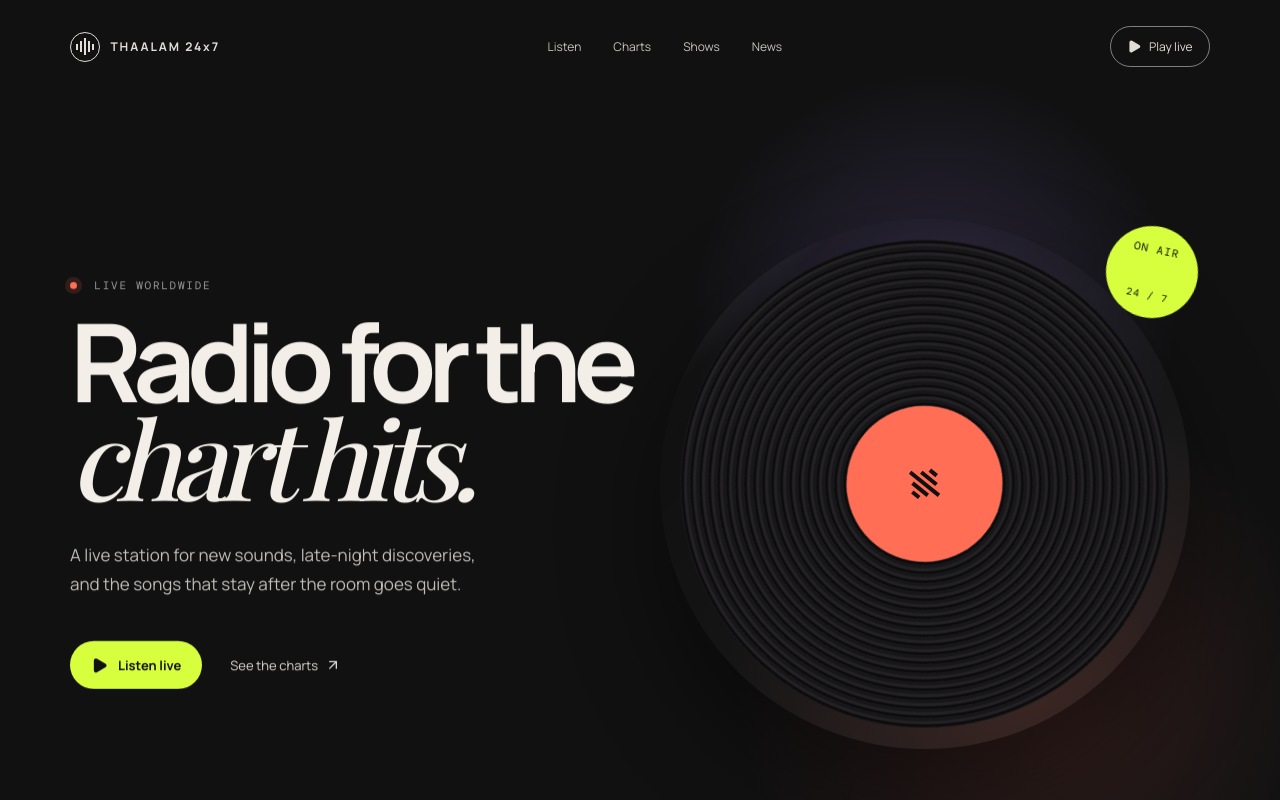
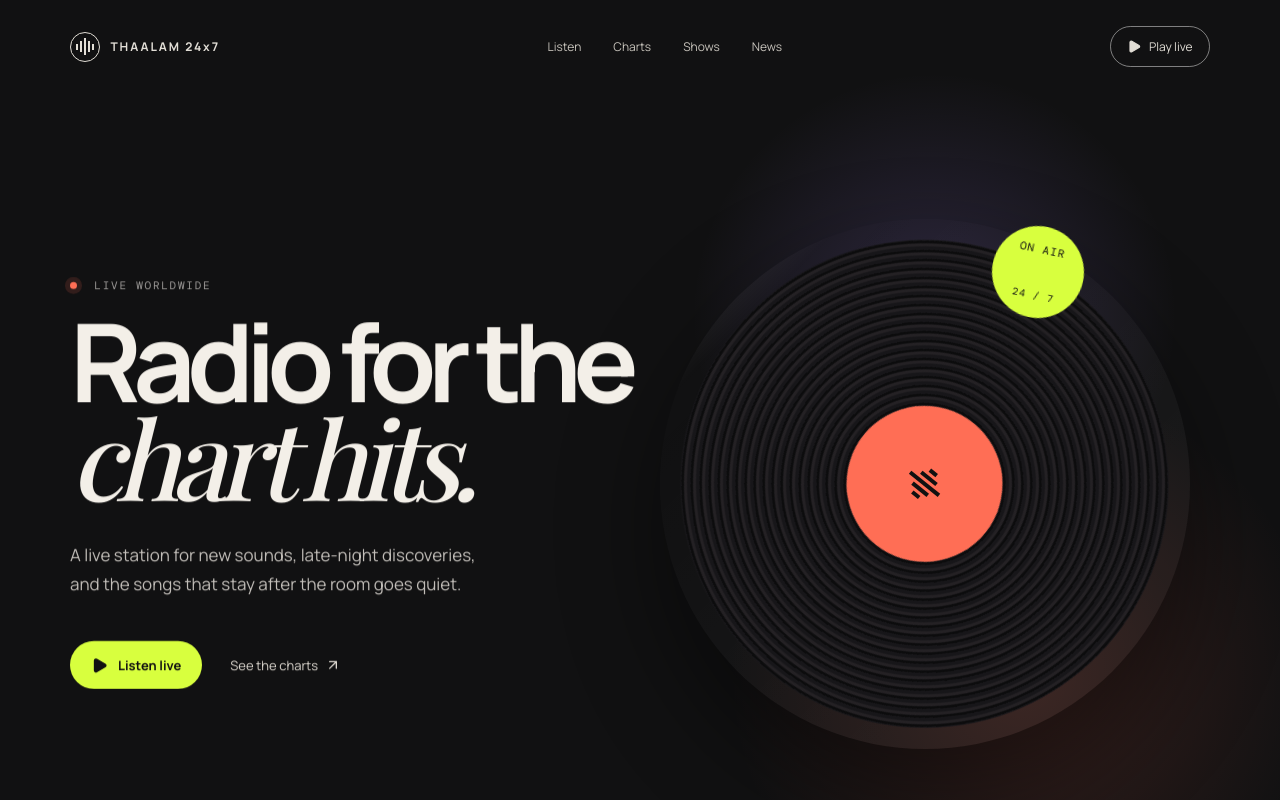
Before and after one commit to akashas123/Thaalam-Live, a React (Vite) app: page / in a window 1280 px wide. Shown: the top 800 px of the page. Built offline with nearby package versions, Linux system fonts and the light colour scheme; no server answers; a web font is replaced by a local one.

Commit message:
Align desktop on-air badge with disc

```diff
--- a/src/styles.css
+++ b/src/styles.css
@@ -138,6 +138,10 @@ h1,h2,h3,p { margin-top:0; } h1 { font-size:clamp(4.5rem, 8.5vw, 9.7rem); line-h
 
 .player-art img { position:absolute; inset:0; display:block; }
 
+@media (min-width:801px) {
+  .hero-sticker { right:22%; top:12%; }
+}
+
 /* The disc label pulses like a compact live equalizer. */
 .disc-logo-bars i {
   transform-origin: center;
```
